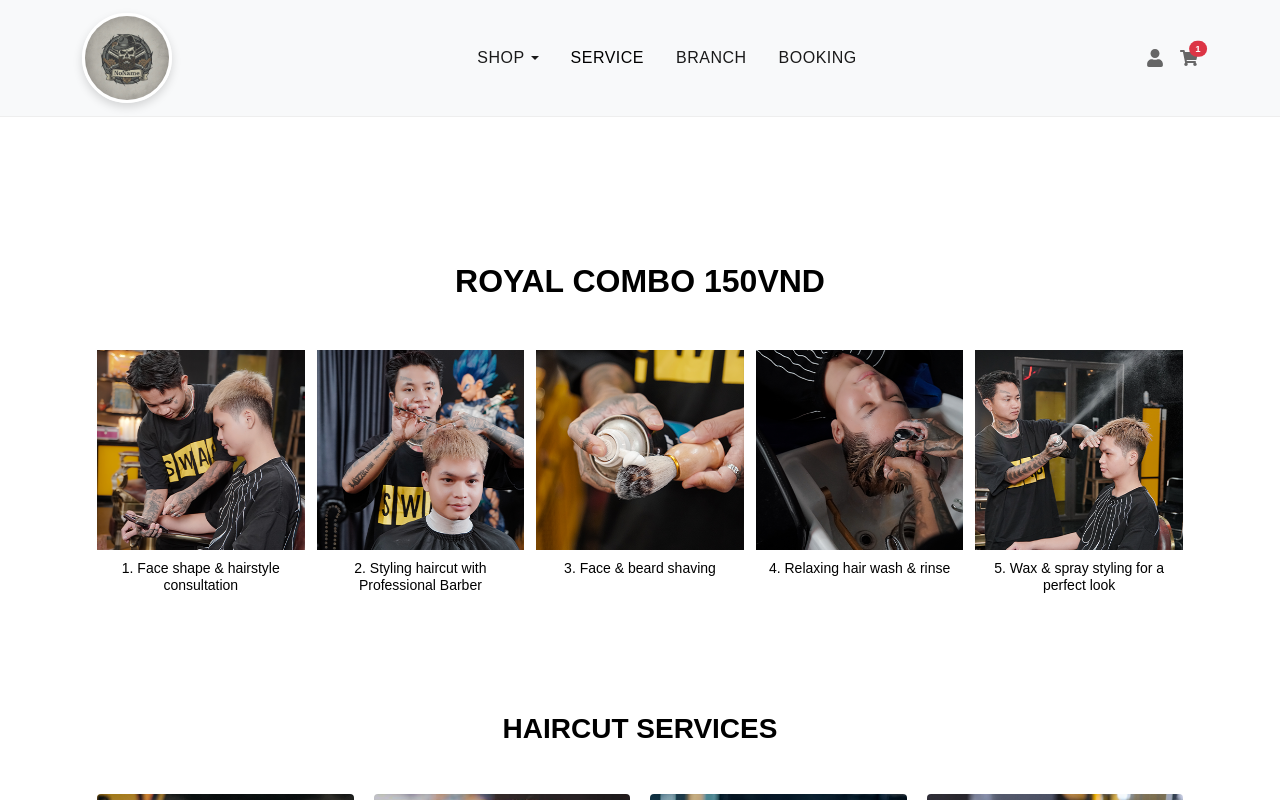
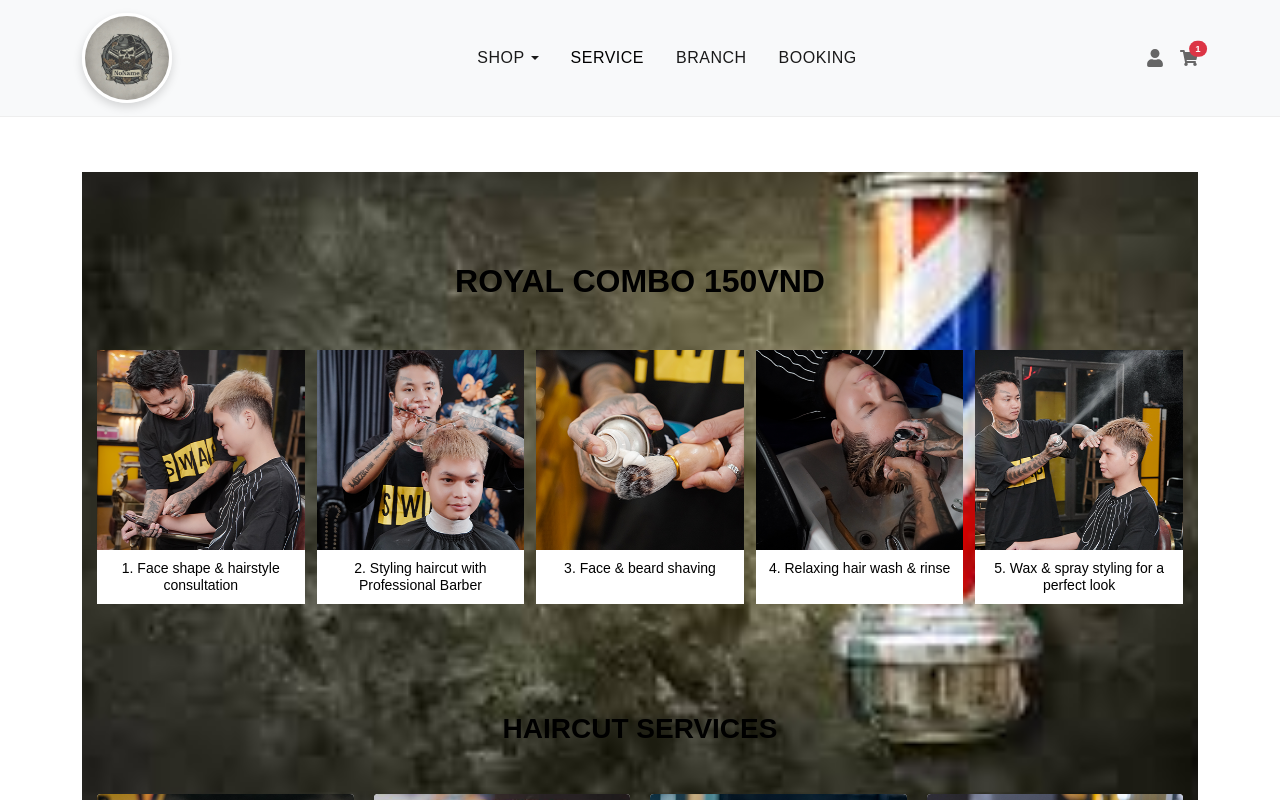
Before and after one commit to quangviet12204/DE, a React (Vite) app in the folder front_end/: page /service in a window 1280 px wide. Built offline with nearby package versions, Linux system fonts and the light colour scheme.

Commit message:
mw
Signed-off-by: quangviet2004 <quangviet12204@gmail.com>

```diff
--- a/front_end/src/pages/Product.jsx
+++ b/front_end/src/pages/Product.jsx
@@ -37,7 +37,7 @@ export default function Product() {
   if (error) return <p className="text-danger">{error}</p>;
 
   return (
-      <div className="container py-4">
+      <div className=" r container py-4">
       <h2 className="mb-3">Danh sách sản phẩm</h2>
 
         {/* Search & filter */}
--- a/front_end/src/pages/Service.jsx
+++ b/front_end/src/pages/Service.jsx
@@ -6,7 +6,7 @@ import "./style/Service.css";
 
 const Service = () => {
   return (
-    <div className="service-page-container">
+    <div className="r service-page-container">
       {/* Banner */}
 
       <div className="service-content">
--- a/front_end/src/pages/style/Service.css
+++ b/front_end/src/pages/style/Service.css
@@ -163,3 +163,7 @@
     .combo-grid { grid-template-columns: repeat(2, 1fr); }
     .combo-grid-1 { grid-template-columns: repeat(2, 1fr); }
 }
+.r {
+  background: url("../../assets//bannerrr1.jpg") no-repeat center center fixed;
+  background-size: cover;
+}
```
Also changed, not shown: front_end/src/assets/bannerrr.jpg (added), front_end/src/assets/bannerrr1.jpg (added).
